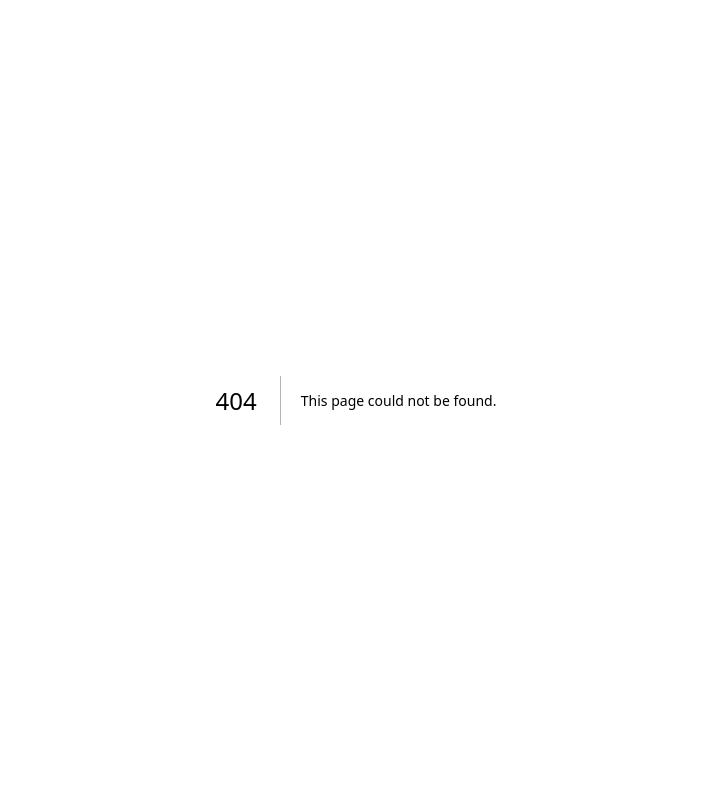
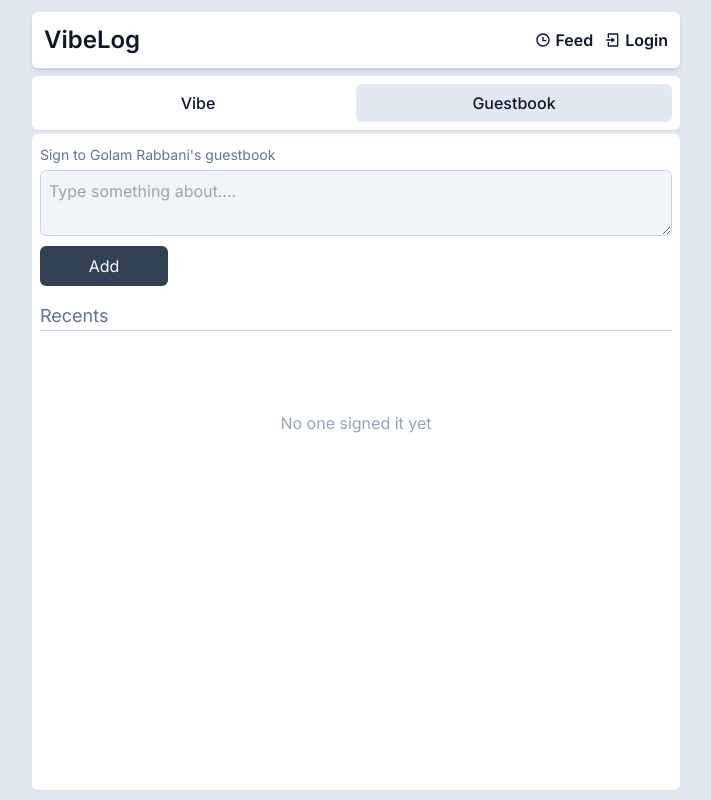
Before and after one commit to devRabbani/VibeLog--Emojis-Speaks-Louder-and-Guestbooks-Connect-Deeper, a Next.js app: page /profile/guestbook in a window 1280 px wide. Before the commit this address had no page. Shown: the whole page, without its empty margins (284-995 px from the left). Built offline with nearby package versions, Linux system fonts and the light colour scheme.

Commit message:
📦 NEW: initial layout setup

```diff
--- a/app/globals.css
+++ b/app/globals.css
@@ -3,25 +3,21 @@
 @tailwind utilities;
 
 :root {
-  --foreground-rgb: 0, 0, 0;
-  --background-start-rgb: 214, 219, 220;
-  --background-end-rgb: 255, 255, 255;
+  --height-profile: calc(100vh - 56px - 12px - 36px - 54.4px);
 }
 
-@media (prefers-color-scheme: dark) {
-  :root {
-    --foreground-rgb: 255, 255, 255;
-    --background-start-rgb: 0, 0, 0;
-    --background-end-rgb: 0, 0, 0;
+.profileHeight {
+  min-height: var(--height-profile);
+}
+
+@layer base {
+  body {
+    @apply bg-slate-200 text-slate-900;
   }
 }
 
-body {
-  color: rgb(var(--foreground-rgb));
-  background: linear-gradient(
-      to bottom,
-      transparent,
-      rgb(var(--background-end-rgb))
-    )
-    rgb(var(--background-start-rgb));
+@supports (min-height: 100svh) {
+  :root {
+    --height-profile: calc(100svh - 56px - 12px - 22px - 54.4px);
+  }
 }
--- a/app/layout.tsx
+++ b/app/layout.tsx
@@ -1,3 +1,4 @@
+import Nav from '@/components/Nav'
 import './globals.css'
 import type { Metadata } from 'next'
 import { Inter } from 'next/font/google'
@@ -5,8 +6,8 @@ import { Inter } from 'next/font/google'
 const inter = Inter({ subsets: ['latin'] })
 
 export const metadata: Metadata = {
-  title: 'Create Next App',
-  description: 'Generated by create next app',
+  title: 'VibeLog',
+  description: 'Your vibe check and guestbook app',
 }
 
 export default function RootLayout({
@@ -16,7 +17,12 @@ export default function RootLayout({
 }) {
   return (
     <html lang="en">
-      <body className={inter.className}>{children}</body>
+      <body className={inter.className}>
+        <main className="max-w-2xl px-3 mx-auto">
+          <Nav />
+          <section className="mt-5">{children}</section>
+        </main>
+      </body>
     </html>
   )
 }
--- a/app/page.tsx
+++ b/app/page.tsx
@@ -1,113 +1,7 @@
-import Image from 'next/image'
-
 export default function Home() {
   return (
     <main className="flex min-h-screen flex-col items-center justify-between p-24">
-      <div className="z-10 max-w-5xl w-full items-center justify-between font-mono text-sm lg:flex">
-        <p className="fixed left-0 top-0 flex w-full justify-center border-b border-gray-300 bg-gradient-to-b from-zinc-200 pb-6 pt-8 backdrop-blur-2xl dark:border-neutral-800 dark:bg-zinc-800/30 dark:from-inherit lg:static lg:w-auto  lg:rounded-xl lg:border lg:bg-gray-200 lg:p-4 lg:dark:bg-zinc-800/30">
-          Get started by editing&nbsp;
-          <code className="font-mono font-bold">app/page.tsx</code>
-        </p>
-        <div className="fixed bottom-0 left-0 flex h-48 w-full items-end justify-center bg-gradient-to-t from-white via-white dark:from-black dark:via-black lg:static lg:h-auto lg:w-auto lg:bg-none">
-          <a
-            className="pointer-events-none flex place-items-center gap-2 p-8 lg:pointer-events-auto lg:p-0"
-            href="https://vercel.com?utm_source=create-next-app&utm_medium=appdir-template&utm_campaign=create-next-app"
-            target="_blank"
-            rel="noopener noreferrer"
-          >
-            By{' '}
-            <Image
-              src="/vercel.svg"
-              alt="Vercel Logo"
-              className="dark:invert"
-              width={100}
-              height={24}
-              priority
-            />
-          </a>
-        </div>
-      </div>
-
-      <div className="relative flex place-items-center before:absolute before:h-[300px] before:w-[480px] before:-translate-x-1/2 before:rounded-full before:bg-gradient-radial before:from-white before:to-transparent before:blur-2xl before:content-[''] after:absolute after:-z-20 after:h-[180px] after:w-[240px] after:translate-x-1/3 after:bg-gradient-conic after:from-sky-200 after:via-blue-200 after:blur-2xl after:content-[''] before:dark:bg-gradient-to-br before:dark:from-transparent before:dark:to-blue-700 before:dark:opacity-10 after:dark:from-sky-900 after:dark:via-[#0141ff] after:dark:opacity-40 before:lg:h-[360px] z-[-1]">
-        <Image
-          className="relative dark:drop-shadow-[0_0_0.3rem_#ffffff70] dark:invert"
-          src="/next.svg"
-          alt="Next.js Logo"
-          width={180}
-          height={37}
-          priority
-        />
-      </div>
-
-      <div className="mb-32 grid text-center lg:max-w-5xl lg:w-full lg:mb-0 lg:grid-cols-4 lg:text-left">
-        <a
-          href="https://nextjs.org/docs?utm_source=create-next-app&utm_medium=appdir-template&utm_campaign=create-next-app"
-          className="group rounded-lg border border-transparent px-5 py-4 transition-colors hover:border-gray-300 hover:bg-gray-100 hover:dark:border-neutral-700 hover:dark:bg-neutral-800/30"
-          target="_blank"
-          rel="noopener noreferrer"
-        >
-          <h2 className={`mb-3 text-2xl font-semibold`}>
-            Docs{' '}
-            <span className="inline-block transition-transform group-hover:translate-x-1 motion-reduce:transform-none">
-              -&gt;
-            </span>
-          </h2>
-          <p className={`m-0 max-w-[30ch] text-sm opacity-50`}>
-            Find in-depth information about Next.js features and API.
-          </p>
-        </a>
-
-        <a
-          href="https://nextjs.org/learn?utm_source=create-next-app&utm_medium=appdir-template-tw&utm_campaign=create-next-app"
-          className="group rounded-lg border border-transparent px-5 py-4 transition-colors hover:border-gray-300 hover:bg-gray-100 hover:dark:border-neutral-700 hover:dark:bg-neutral-800/30"
-          target="_blank"
-          rel="noopener noreferrer"
-        >
-          <h2 className={`mb-3 text-2xl font-semibold`}>
-            Learn{' '}
-            <span className="inline-block transition-transform group-hover:translate-x-1 motion-reduce:transform-none">
-              -&gt;
-            </span>
-          </h2>
-          <p className={`m-0 max-w-[30ch] text-sm opacity-50`}>
-            Learn about Next.js in an interactive course with&nbsp;quizzes!
-          </p>
-        </a>
-
-        <a
-          href="https://vercel.com/templates?framework=next.js&utm_source=create-next-app&utm_medium=appdir-template&utm_campaign=create-next-app"
-          className="group rounded-lg border border-transparent px-5 py-4 transition-colors hover:border-gray-300 hover:bg-gray-100 hover:dark:border-neutral-700 hover:dark:bg-neutral-800/30"
-          target="_blank"
-          rel="noopener noreferrer"
-        >
-          <h2 className={`mb-3 text-2xl font-semibold`}>
-            Templates{' '}
-            <span className="inline-block transition-transform group-hover:translate-x-1 motion-reduce:transform-none">
-              -&gt;
-            </span>
-          </h2>
-          <p className={`m-0 max-w-[30ch] text-sm opacity-50`}>
-            Explore the Next.js 13 playground.
-          </p>
-        </a>
-
-        <a
-          href="https://vercel.com/new?utm_source=create-next-app&utm_medium=appdir-template&utm_campaign=create-next-app"
-          className="group rounded-lg border border-transparent px-5 py-4 transition-colors hover:border-gray-300 hover:bg-gray-100 hover:dark:border-neutral-700 hover:dark:bg-neutral-800/30"
-          target="_blank"
-          rel="noopener noreferrer"
-        >
-          <h2 className={`mb-3 text-2xl font-semibold`}>
-            Deploy{' '}
-            <span className="inline-block transition-transform group-hover:translate-x-1 motion-reduce:transform-none">
-              -&gt;
-            </span>
-          </h2>
-          <p className={`m-0 max-w-[30ch] text-sm opacity-50`}>
-            Instantly deploy your Next.js site to a shareable URL with Vercel.
-          </p>
-        </a>
-      </div>
+      <h1>VibeLog</h1>
     </main>
   )
 }
--- /dev/null
+++ b/app/profile/guestbook/page.tsx
@@ -0,0 +1,29 @@
+export default function Guestbook() {
+  return (
+    <div className="bg-white mt-1 rounded-md shadow-sm p-2 items-baseline profileHeight">
+      <form>
+        <label className="text-sm text-slate-500" htmlFor="comment">
+          Sign to Golam Rabbani's guestbook
+        </label>
+        <textarea
+          className="bg-slate-100 w-full mt-1 mb-1 p-2 rounded-md border  border-slate-300 focus:border-slate-500 focus:outline-0"
+          id="comment"
+          rows={2}
+          placeholder="Type something about...."
+        />
+        <button className="bg-slate-700 text-slate-50 w-32 rounded-md p-2 active:bg-slate-800 hover:bg-slate-800">
+          Add
+        </button>
+      </form>
+
+      <h3 className="mt-4 text-lg border-b border-slate-300 text-slate-500">
+        Recents
+      </h3>
+      <div>
+        <p className="text-slate-400 text-center my-[10vh] ">
+          No one signed it yet
+        </p>
+      </div>
+    </div>
+  )
+}
--- /dev/null
+++ b/app/profile/layout.tsx
@@ -0,0 +1,15 @@
+import Subnav from '@/components/SubNav'
+import Link from 'next/link'
+
+export default function ProfileLayout({
+  children,
+}: {
+  children: React.ReactNode
+}) {
+  return (
+    <>
+      <Subnav />
+      {children}
+    </>
+  )
+}
--- /dev/null
+++ b/app/profile/page.tsx
@@ -0,0 +1,17 @@
+import AddMood from '@/components/AddMood'
+import Link from 'next/link'
+import { RiShareLine } from 'react-icons/ri'
+
+export default function Profile() {
+  return (
+    <div className="bg-white mt-1 rounded-md shadow-sm p-2 items-baseline profileHeight">
+      <div className="flex justify-between gap-1">
+        <p>Posted by Golam Rabbani</p>
+        <button className="flex items-center gap-1">
+          <RiShareLine />
+        </button>
+      </div>
+      <AddMood />
+    </div>
+  )
+}
--- /dev/null
+++ b/components/AddMood.tsx
@@ -0,0 +1,11 @@
+import { RiAddFill } from 'react-icons/ri'
+
+export default function AddMood() {
+  return (
+    <div>
+      <button className="fixed bottom-4 right-3 bg-slate-600 text-slate-100 rounded-full text-5xl p-3 shadow-lg sm:text-4xl">
+        <RiAddFill />
+      </button>
+    </div>
+  )
+}
--- /dev/null
+++ b/components/Nav.tsx
@@ -0,0 +1,41 @@
+'use client'
+
+import Link from 'next/link'
+import {
+  RiLoginBoxLine,
+  RiMenu2Line,
+  RiTimeLine,
+  RiUser2Fill,
+  RiUser2Line,
+} from 'react-icons/ri'
+import { usePathname } from 'next/navigation'
+
+export default function Nav() {
+  const pathname = usePathname()
+
+  return (
+    <nav className="p-3 bg-white sticky top-3 rounded-md shadow-md">
+      <div className="flex justify-between items-center w-full">
+        <Link className="text-2xl font-semibold" href="/">
+          VibeLog
+        </Link>
+
+        <div className="flex items-center gap-3 font-semibold">
+          {pathname === '/' ? (
+            <Link className="flex items-center gap-1" href="/profile">
+              <RiUser2Line /> Profile
+            </Link>
+          ) : (
+            <Link className="flex items-center gap-1" href="/">
+              <RiTimeLine /> Feed
+            </Link>
+          )}
+
+          <button className="flex items-center gap-1">
+            <RiLoginBoxLine /> Login
+          </button>
+        </div>
+      </div>
+    </nav>
+  )
+}
--- /dev/null
+++ b/components/SubNav.tsx
@@ -0,0 +1,27 @@
+'use client'
+
+import Link from 'next/link'
+import { usePathname } from 'next/navigation'
+
+export default function Subnav() {
+  const pathname = usePathname()
+
+  const isMoodPath = pathname === '/profile'
+
+  return (
+    <div className="grid grid-cols-2 p-2 bg-white shadow-sm rounded-md text-center font-medium">
+      <Link
+        className={`${isMoodPath ? 'bg-slate-200' : ''} p-[0.45rem] rounded-md`}
+        href="/profile"
+      >
+        Vibe
+      </Link>
+      <Link
+        className={`${isMoodPath ? '' : 'bg-slate-200'} p-[0.45rem] rounded-md`}
+        href="/profile/guestbook"
+      >
+        Guestbook
+      </Link>
+    </div>
+  )
+}
--- a/package.json
+++ b/package.json
@@ -17,6 +17,7 @@
     "postcss": "8.4.27",
     "react": "18.2.0",
     "react-dom": "18.2.0",
+    "react-icons": "^4.10.1",
     "tailwindcss": "3.3.3",
     "typescript": "5.1.6"
   }
```
Also changed, not shown: 1 other file (tests, documents, lock files or other folders).
